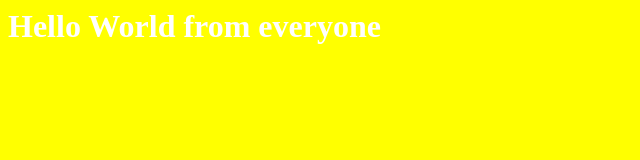
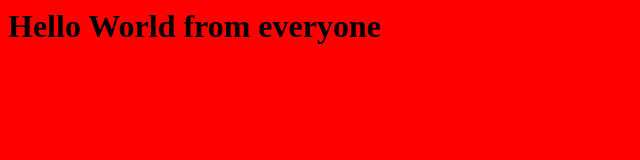
Before and after one commit to 4redbox/web-app-server, a plain HTML site: page index.html in a window 1280 px wide. Shown: the whole page, without its empty margins (0-640 px from the left). Drawn offline with Linux system fonts and the light colour scheme.

Commit message:
Update index.html

```diff
--- a/index.html
+++ b/index.html
@@ -3,8 +3,8 @@
     <title>Hello World</title>
     <style>
       body {
-        background-color: yellow;
-        color: white;
+        background-color: red;
+        color: black;
       }
     </style>
   </head>
```
